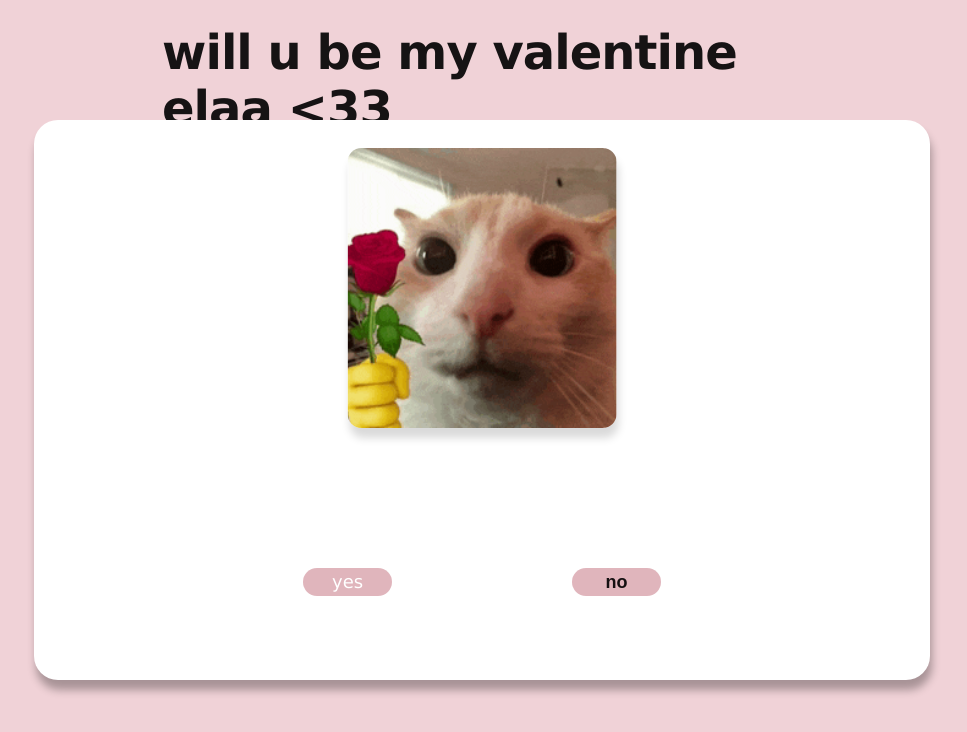
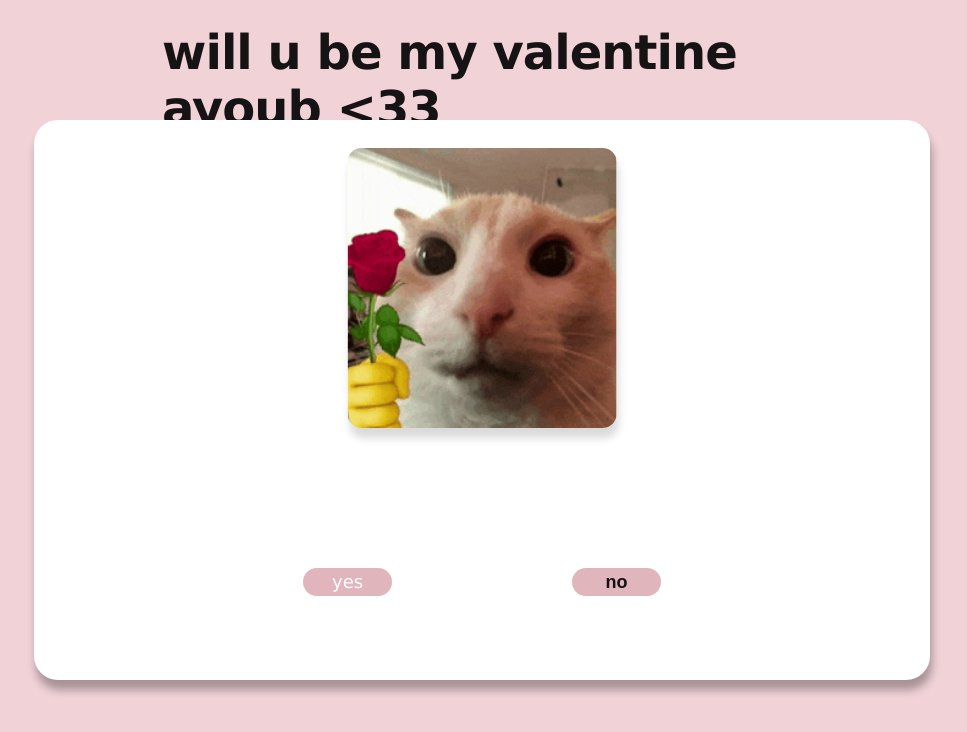
Before and after one commit to uikiakcj-jpg/trust-me-bro, a plain HTML site: page index.html in a window 1280 px wide. Shown: the whole page, without its empty margins (158-1125 px from the left). Drawn offline with Linux system fonts and the light colour scheme.

Commit message:
Update index.html

```diff
--- a/index.html
+++ b/index.html
@@ -31,7 +31,7 @@ function blyat() {
     <title>Document</title>
 </head>
 <body>
-    <h1>will u be my valentine elaa <33 </h1>
+    <h1>will u be my valentine ayoub <33 </h1>
     <div id="box">
     <img src="nanobombs-cat (1).gif" alt="">
     <a href="gg.html"><input type="button" value="yes" id="yes" ></a>
```
